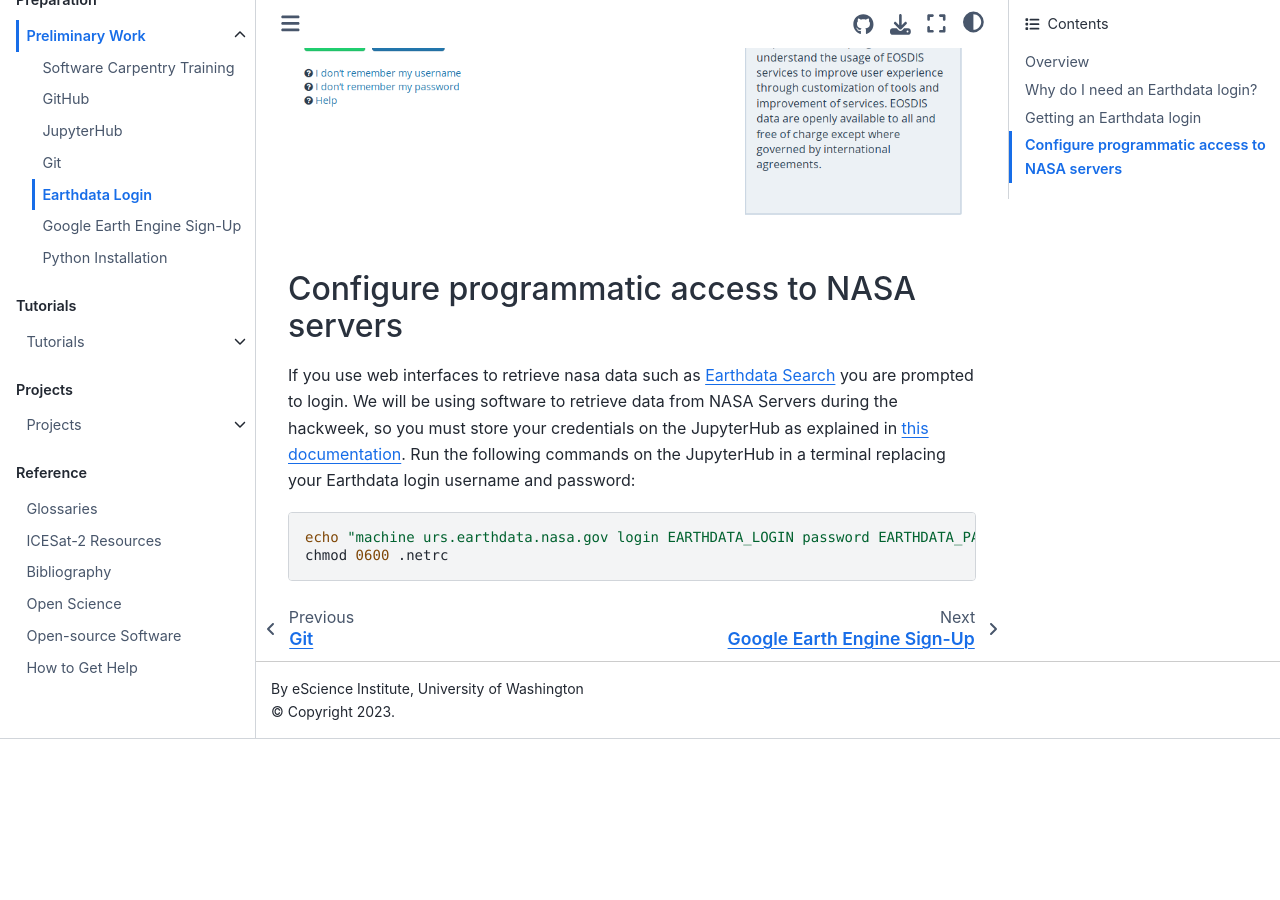
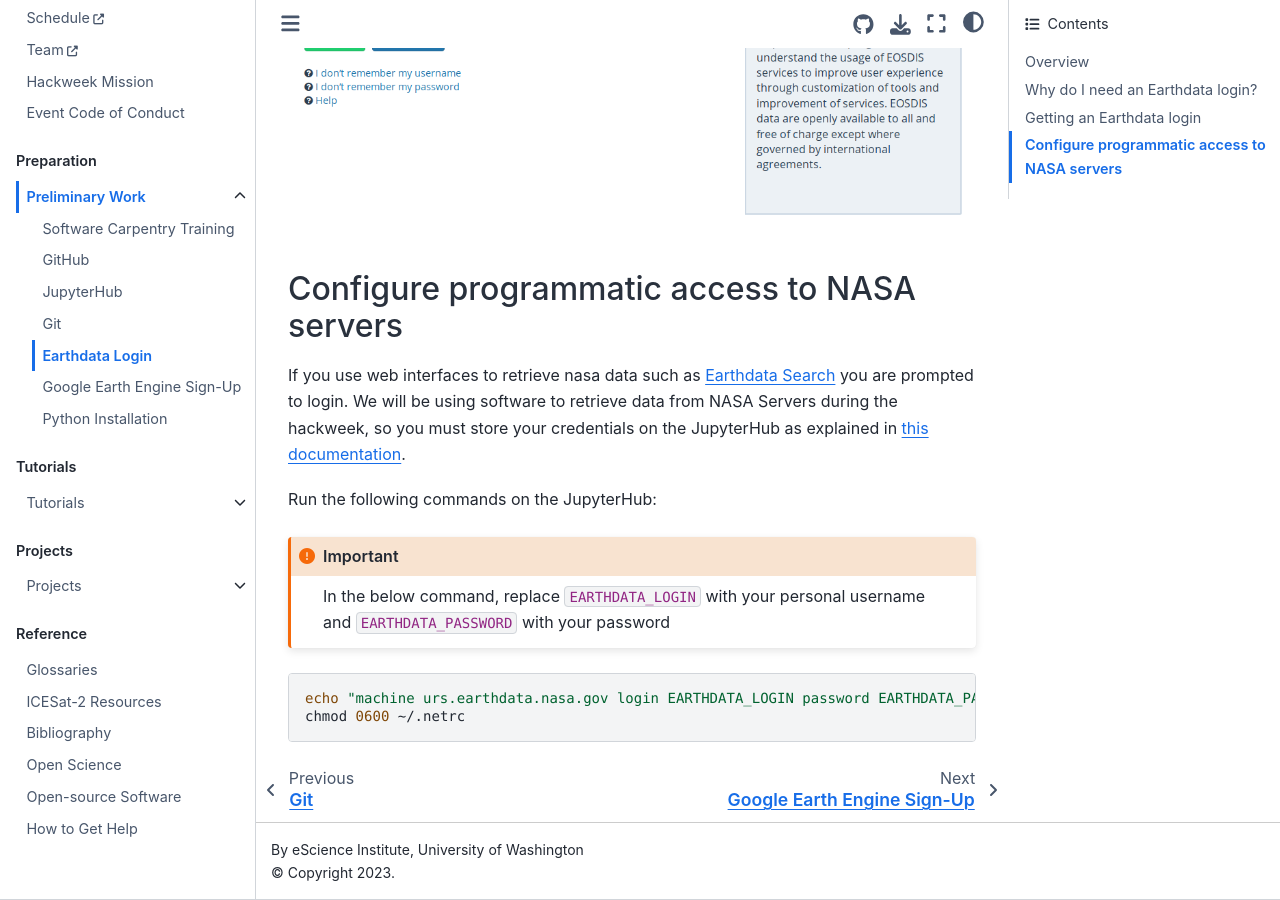
Before and after one commit to ICESAT-2HackWeek/website2022, a Jupyter Book: the page built from book/preliminary/earthdata.md, in a window 1280 px wide and 900 px high, scrolled down 852 px. Built offline with Jupyter Book 1.0.4 settings and Sphinx 7.4.7 and the Sphinx Book theme 1.1.4, drawn with Linux system fonts in a browser that asks for light colours; pages that are not in the unit, such as notebooks, are missing from menus; before the commit the page ends 1591 px from its top, so only the background shows below that.

Commit message:
Preliminary - EarthData - Update instructions for netrc

````diff
--- a/book/preliminary/earthdata.md
+++ b/book/preliminary/earthdata.md
@@ -16,9 +16,20 @@
 
 ## Configure programmatic access to NASA servers
 
-If you use web interfaces to retrieve nasa data such as [Earthdata Search](https://earthdata.nasa.gov/) you are prompted to login. We will be using software to retrieve data from NASA Servers during the hackweek, so you must store your credentials on the JupyterHub as explained in [this documentation](https://wiki.earthdata.nasa.gov/display/EL/How+To+Access+Data+With+cURL+And+Wget). Run the following commands on the JupyterHub in a terminal replacing your Earthdata login username and password:
+If you use web interfaces to retrieve nasa data such as
+[Earthdata Search](https://earthdata.nasa.gov/) you are prompted to login.
+We will be using software to retrieve data from NASA Servers during the hackweek,
+so you must store your credentials on the JupyterHub as explained in
+[this documentation](https://wiki.earthdata.nasa.gov/display/EL/How+To+Access+Data+With+cURL+And+Wget).
+
+Run the following commands on the JupyterHub:
+
+```{important}
+In the below command, replace `EARTHDATA_LOGIN` with your personal username and
+`EARTHDATA_PASSWORD` with your password
+```
 
 ```shell
 echo "machine urs.earthdata.nasa.gov login EARTHDATA_LOGIN password EARTHDATA_PASSWORD" > ~/.netrc
-chmod 0600 .netrc
+chmod 0600 ~/.netrc
 ```
````
